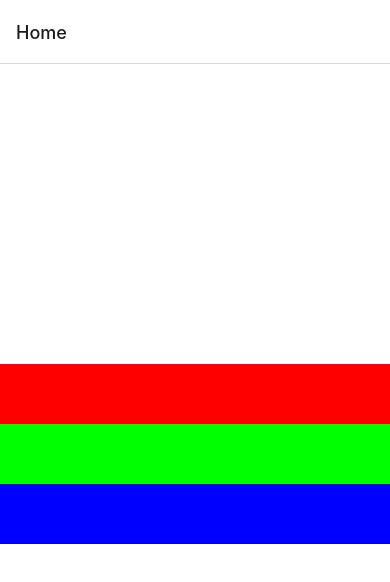
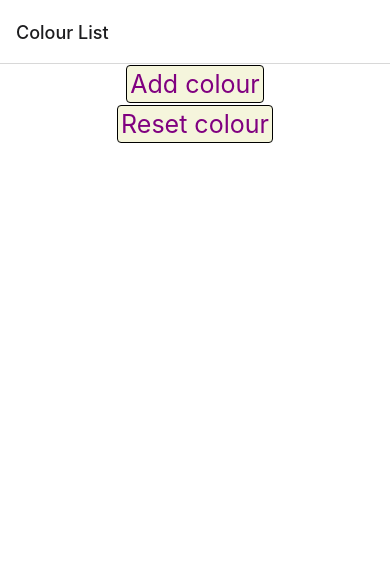
Before and after one commit to ZacharyYongBB/project1, a React Native app: screen / in a window 390 px wide. Shown: the top 582 px of the page. Built offline with nearby package versions, Linux system fonts and the light colour scheme.

Commit message:
everything working

```diff
--- a/App.js
+++ b/App.js
@@ -1,30 +1,108 @@
 import { StatusBar } from "expo-status-bar";
-import React from "react";
-import { StyleSheet, Text, View } from "react-native";
+import React, { useState } from "react";
+import { StyleSheet, Text, View, FlatList } from "react-native";
 import { createStackNavigator } from "@react-navigation/stack";
 import { NavigationContainer } from "@react-navigation/native";
-
 import BlockRGB from "./components/BlockRGB";
+import { TouchableOpacity } from "react-native-gesture-handler";
 
 
 
-function HomeScreen() {
+
+function HomeScreen({ navigation }) {
+ const [colorArray, setColorArray] = useState([]);
+
+ function renderItem({ item }) {
   return (
-    <View style={styles.container}>
-      <BlockRGB red={255} green={0} blue={0} />
-      <BlockRGB red={0} green={255} blue={0} />
-      <BlockRGB red={0} green={0} blue={255} />
+    <TouchableOpacity onPress={() => navigation.navigate("DetailsScreen", { ...item })}>
+      <BlockRGB red={item.red} green={item.green} blue={item.blue} />
+    </TouchableOpacity>
+  );
+}
+
+
+
+
+
+
+ function resetColor() {
+   setColorArray([]);
+ }
+
+ function addColor() {
+  setColorArray([
+
+    {
+      red: Math.floor(Math.random() * 256),
+      green: Math.floor(Math.random() * 256),
+      blue: Math.floor(Math.random() * 256),
+      id: `${colorArray.length}`,
+    },
+
+    ...colorArray,
+
+  ]);
+}
+
+return (
+  <View style={styles.container}>
+    <TouchableOpacity
+      style={{ height: 40, justifyContent: "center" }}
+      onPress={addColor}
+    >
+      <Text style={styles.addColor}>Add colour</Text>
+    </TouchableOpacity>
+
+    <TouchableOpacity
+      style={{ height: 40, justifyContent: "center" }}
+      onPress={resetColor}
+    >
+      <Text style={styles.addColor}>Reset colour</Text>
+    </TouchableOpacity>
+
+    <FlatList style={styles.list} data={colorArray} renderItem={renderItem} />
+  </View>
+);
+
+
+
+
+
+
+}
+
+
+
+function DetailsScreen({ route }) {
+
+  const { red, green, blue } = route.params;
+
+  return (
+    <View
+      style={[
+        styles.container,
+        { backgroundColor: `rgb(${red}, ${green}, ${blue})` },
+      ]}>
+      <View style={{ padding: 30 }}>
+        <Text style={styles.detailText}>Red: {red}</Text>
+        <Text style={styles.detailText}>Green: {green}</Text>
+        <Text style={styles.detailText}>Blue: {blue}</Text>
+      </View>
     </View>
   );
-  }
+ }
+
+
+
 
 const Stack = createStackNavigator();
 
 export default function App() {
  return (
-   <NavigationContainer>
+  <NavigationContainer>
      <Stack.Navigator>
-       <Stack.Screen name="Home" component={HomeScreen} />
+       <Stack.Screen name="Colour List" component={HomeScreen} />
+       <Stack.Screen name="DetailsScreen" component={DetailsScreen} />
      </Stack.Navigator>
    </NavigationContainer>
  );
@@ -33,8 +111,20 @@ export default function App() {
 const styles = StyleSheet.create({
  container: {
    flex: 1,
-   backgroundColor: "#fff",
+   justifyContent: "space-evenly",
+   backgroundColor: "white",
    alignItems: "center",
-   justifyContent: "center",
  },
+ list: {
+   width: "100%",
+ },
+ addColor: {
+   fontSize:25,
+   color:'purple',
+   backgroundColor:'beige',
+   padding:3,
+   borderRadius:4,
+   borderColor:'black',
+   borderWidth:1.3,
+ }
 });
--- a/components/BlockRGB.js
+++ b/components/BlockRGB.js
@@ -6,7 +6,7 @@ export default function BlockRGB(props) {
    <View
      style={{
        backgroundColor: `rgb(${props.red}, ${props.green}, ${props.blue})`,
-       padding: 30,
+       padding: 40,
        width: "100%",
      }}
    ></View>
```
Also changed, not shown: screens/DetailsScreen.js (added, +27 -0 lines), screens/ColorScreen.js (added).
